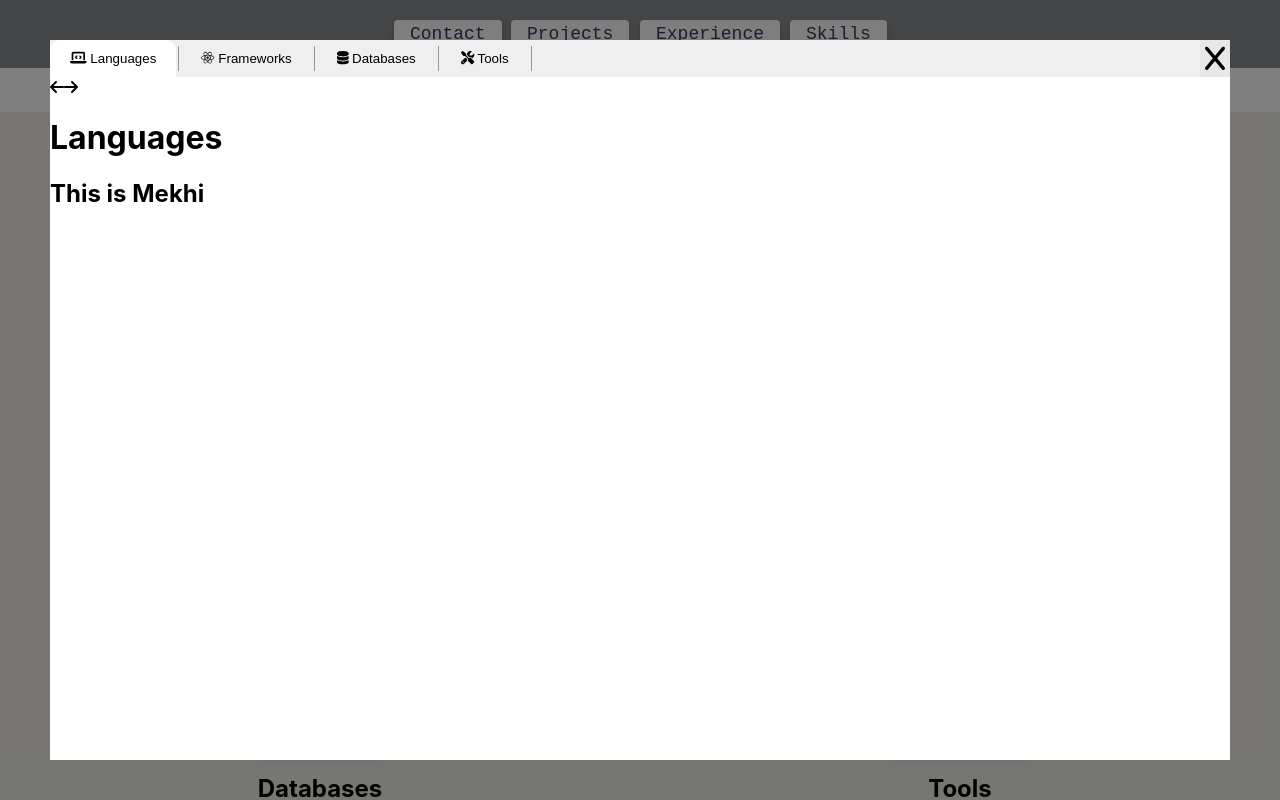
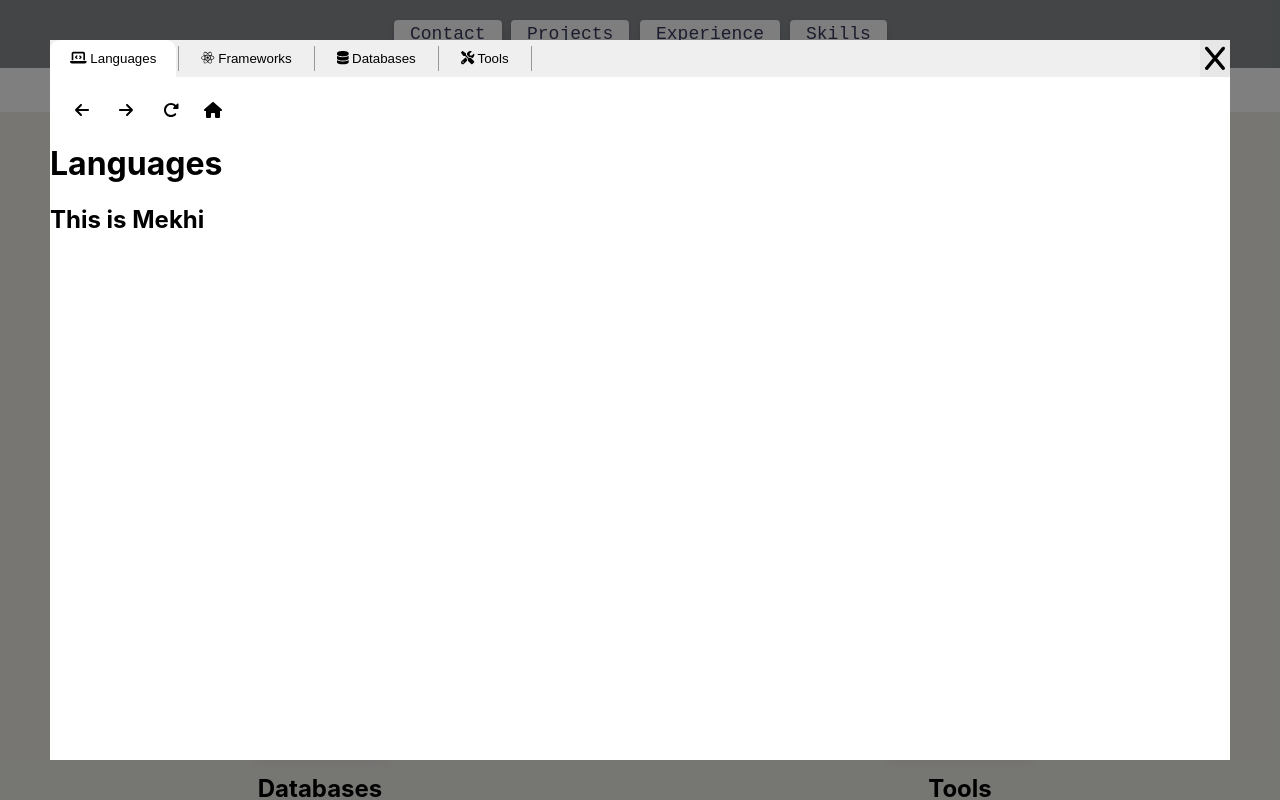
Before and after one commit to MekhiHart/portfolio, a React (Create React App) app: page / in a window 1280 px wide. Both pictures are taken after a click on the button 320 px from the left and 1088 px from the top of the page. Shown: the part 688-1488 px from the top of the page. Built offline with nearby package versions, Linux system fonts and the light colour scheme.

Commit message:
added icons for popUp browser

```diff
--- a/src/Components/PopUp.jsx
+++ b/src/Components/PopUp.jsx
@@ -1,6 +1,6 @@
 import { FontAwesomeIcon } from '@fortawesome/react-fontawesome'
 import {faReact} from "@fortawesome/free-brands-svg-icons"
-import {faDatabase,faScrewdriverWrench,faLaptopCode,faArrowLeft, faArrowRight, } from '@fortawesome/free-solid-svg-icons'
+import {faDatabase,faScrewdriverWrench,faLaptopCode,faArrowLeft, faArrowRight, faRotateRight, faHouse } from '@fortawesome/free-solid-svg-icons'
 
 import { useState, useEffect } from 'react'
 
@@ -48,9 +48,15 @@ export default function PopUp(props){
                     <button onClick={() => setPopUp({isClicked:false})} id="closePopUp"><FontAwesomeIcon icon={faX} size='2x'/></button>
                 </div>
 
-                <div className="popUp--header">
-                    <FontAwesomeIcon icon={faArrowLeft} size='1x'/>
-                    <FontAwesomeIcon icon={faArrowRight} size='1x'/>
+                <div id="popUp--header">
+                    <FontAwesomeIcon className="popUp--header--icon" style={{marginLeft:"10px", marginRight:"20px"}}  icon={faArrowLeft} size='1x'/>
+                    <FontAwesomeIcon className="popUp--header--icon" style={{marginRight:"20px"}}  icon={faArrowRight} size='1x'/>
+                    <FontAwesomeIcon className="popUp--header--icon" style={{marginRight:"15px"}} icon={faRotateRight} size='1x'/>
+                    <FontAwesomeIcon className="popUp--header--icon" icon={faHouse} size='1x'/>
+
+                    <div>
+
+                    </div>
                 </div>
 
                 <h1>{popUpData.name}</h1>
--- a/src/index.css
+++ b/src/index.css
@@ -162,6 +162,20 @@ nav a:hover:before {
   background-color: #36395A;
 }
 
+#popUp--header{
+  display: flex;
+  padding: 20px 10px 0 10px;
+}
+
+.popUp--header--icon{
+  border-radius: 50px;
+  padding: 5px
+}
+.popUp--header--icon:hover{
+  background-color: #eeeeee;
+}
+
+
 #tab--seperator{
   border-left: 1px solid #94979c;
   margin: 6px 2px
```
